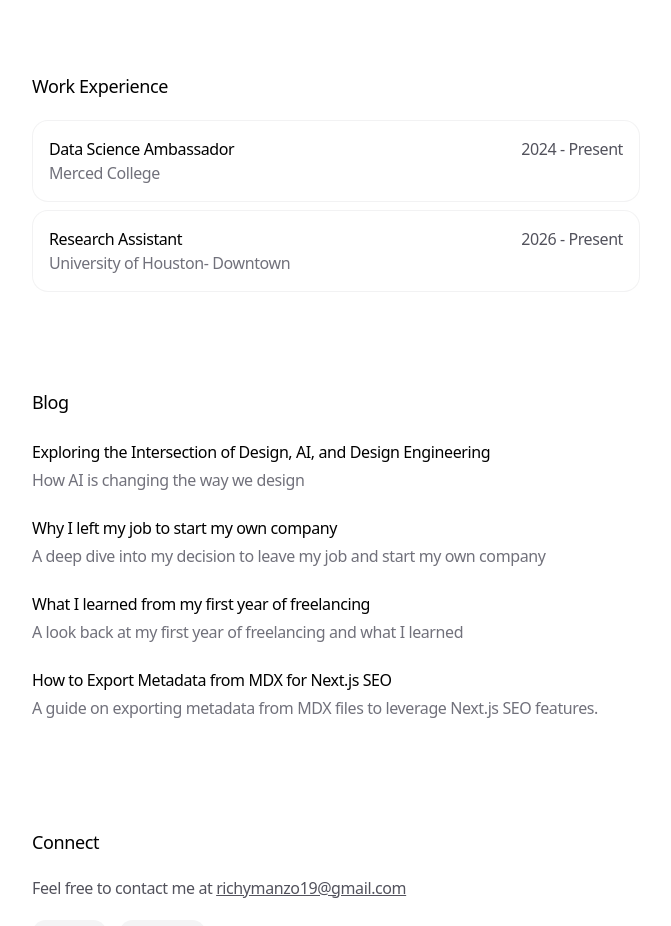
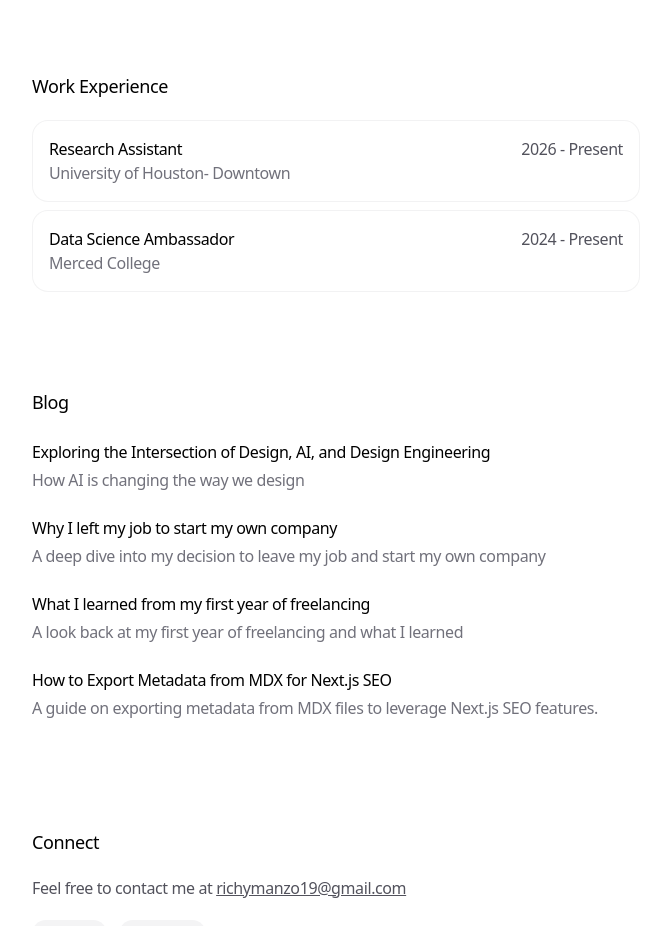
Before and after one commit to 6ichy/portfolio, a Next.js app: page / in a window 1280 px wide. Shown: the part 1040-1966 px from the top of the page, without its empty margins (304-975 px from the left). Built offline with nearby package versions, Linux system fonts and the light colour scheme.

Commit message:
work exp

```diff
--- a/app/data.ts
+++ b/app/data.ts
@@ -56,19 +56,19 @@ export const PROJECTS: Project[] = [
 
 export const WORK_EXPERIENCE: WorkExperience[] = [
   {
+    company: 'University of Houston- Downtown',
+    title: 'Research Assistant',
+    start: '2026',
+    end: 'Present',
+    link: 'https://www.uhd.edu/',
+    id: 'work1',
+  },
+  {
     company: 'Merced College',
     title: 'Data Science Ambassador',
     start: '2024',
     end: 'Present',
     link: 'https://www.mccd.edu/',
-    id: 'work1',
-  },
-  {
-    company: 'University of Houston- Downtown',
-    title: 'Research Assistant',
-    start: '2026',
-    end: 'Present',
-    link: 'https://www.uhd.edu/',
     id: 'work2',
   }
 ]
```
